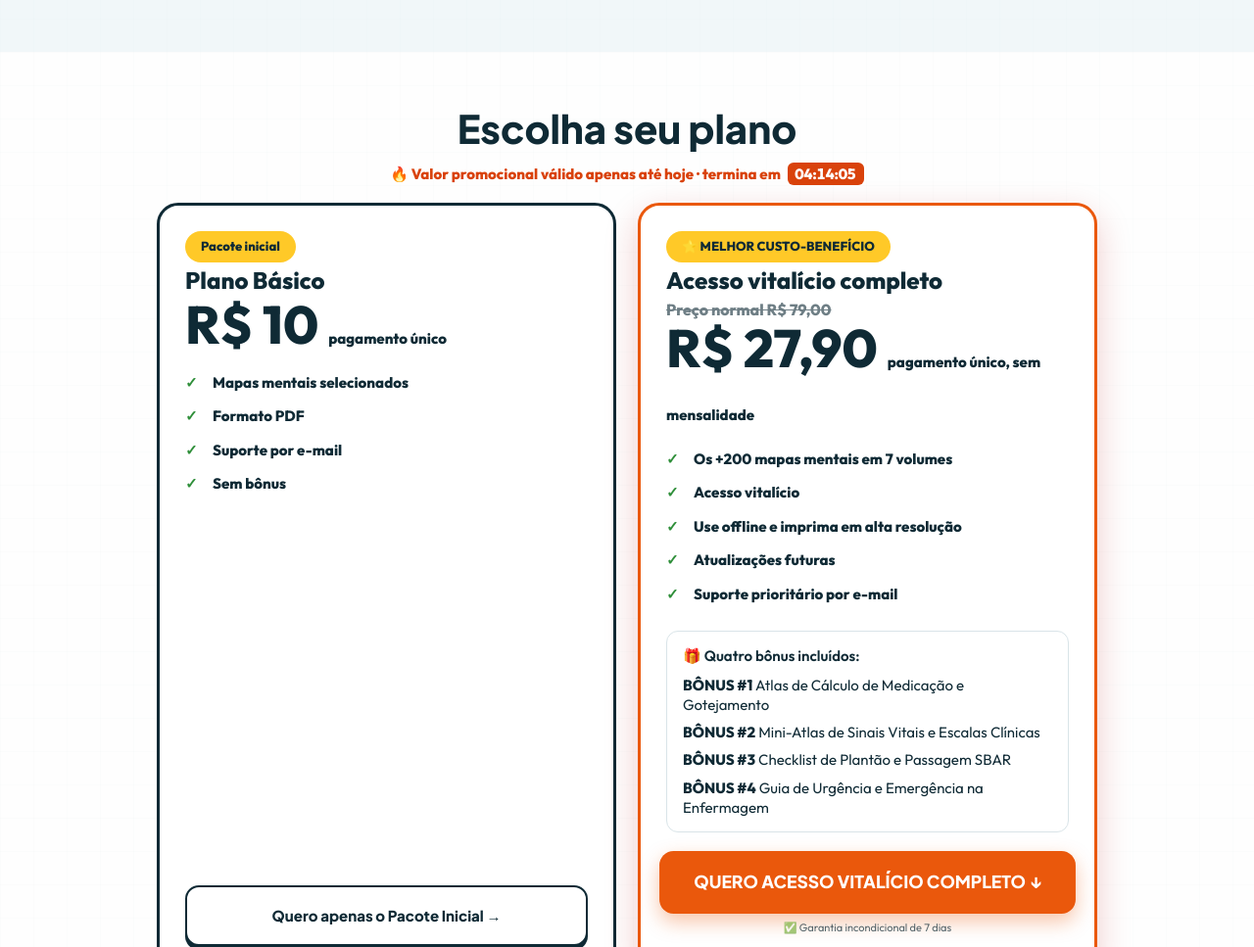
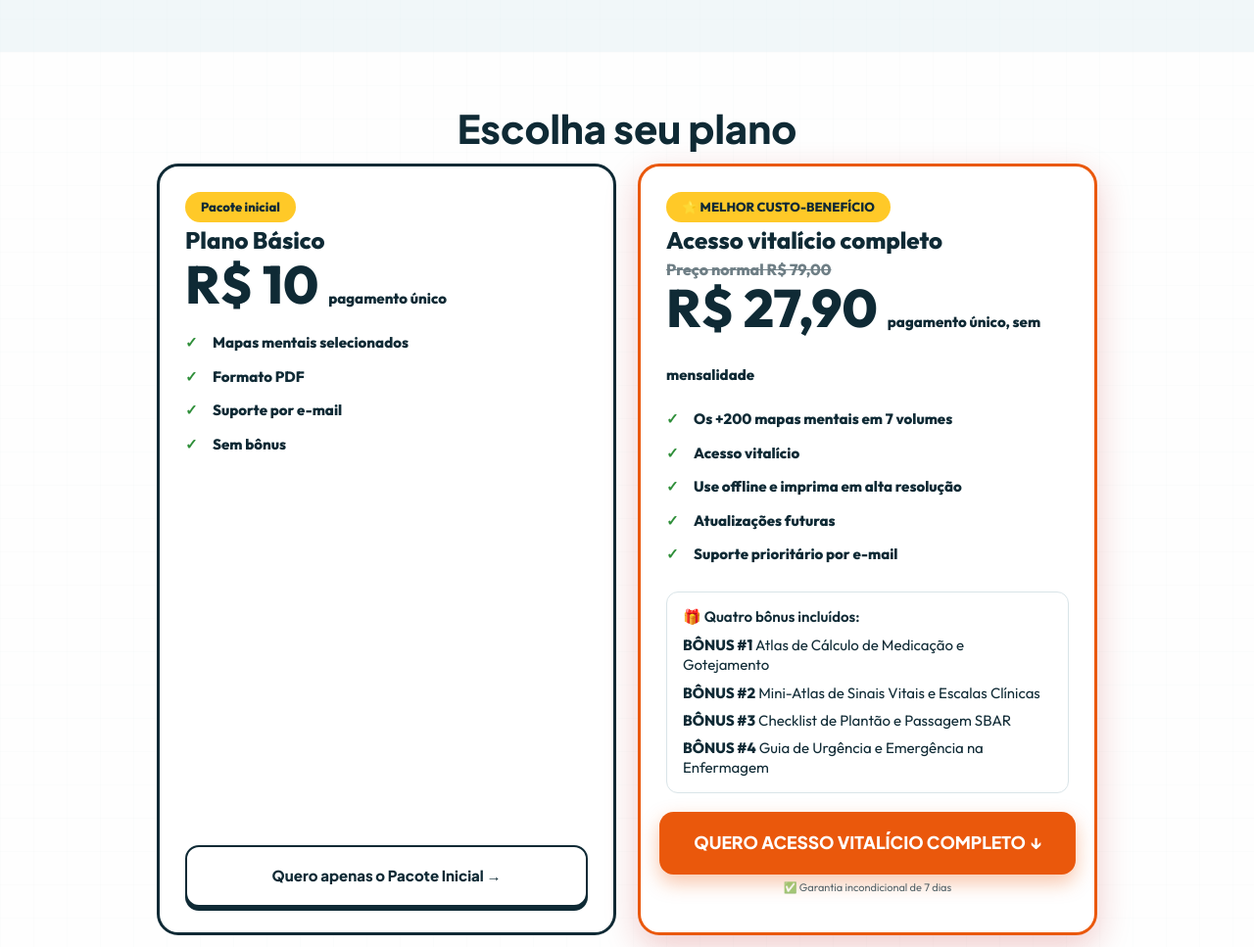
Before and after one commit to vitor128389/atlas-enfermagem, a plain HTML site: page index.html in a window 1280 px wide. Shown: the part 4911-5878 px from the top of the page at 98% size. Drawn offline with Linux system fonts and the light colour scheme.

Commit message:
Remove linha promocional dos planos
Co-Authored-By: Claude Sonnet 5.5 <noreply@anthropic.com>
Claude-Session: https://claude.ai/code/session_01AkeRy3dN6Ci4AW39b57o6U

```diff
--- a/index.html
+++ b/index.html
@@ -7,7 +7,7 @@
 :root{--cream:#fafbfb;--navy:#0f2a35;--teal:#0f4c5c;--red:#ea580c;--yel:#ffc928;--green:#e4f3e1;--blue:#e3eefb;--pink:#fde5ea;--lav:#eee6f8;--orange:#fdebd9}
 *{box-sizing:border-box}body{margin:0;font-family:Outfit,sans-serif;background-color:var(--cream);background-image:linear-gradient(rgba(15,76,92,.06) 1px,transparent 1px),linear-gradient(90deg,rgba(15,76,92,.06) 1px,transparent 1px);background-size:34px 34px;color:var(--navy);line-height:1.5}
 img{max-width:100%;display:block}a{color:inherit}
-.promo{text-align:center;font-weight:800;font-size:15px;color:#d9420b;margin:0 0 18px;white-space:nowrap}.promo b{background:#d9420b;color:#fff;border-radius:6px;padding:2px 8px;margin-left:4px;font-variant-numeric:tabular-nums}@media(max-width:420px){.promo{font-size:12.5px}}.top{position:sticky;top:0;z-index:40;background:#d9420b;color:#fff;text-align:center;padding:10px 8px;font-weight:800;font-size:14px;white-space:nowrap}@media(max-width:420px){.top{font-size:11px}.top b{padding:1px 5px;margin-left:3px}}.top b{background:#fff;color:#d9420b;border-radius:6px;padding:2px 8px;margin-left:6px;font-variant-numeric:tabular-nums}
+.top{position:sticky;top:0;z-index:40;background:#d9420b;color:#fff;text-align:center;padding:10px 8px;font-weight:800;font-size:14px;white-space:nowrap}@media(max-width:420px){.top{font-size:11px}.top b{padding:1px 5px;margin-left:3px}}.top b{background:#fff;color:#d9420b;border-radius:6px;padding:2px 8px;margin-left:6px;font-variant-numeric:tabular-nums}
 .wrap{max-width:1000px;margin:0 auto;padding:0 20px}
 section{padding:56px 0}
 h1,h2{font-family:'Plus Jakarta Sans',Outfit,sans-serif;font-weight:800;line-height:1.1;margin:0 0 14px}
@@ -114,7 +114,7 @@ footer{background:var(--navy);color:#dbe6ef;text-align:center;padding:36px 20px;
 <div class="econ"><small>ECONOMIA TOTAL GARANTIDA</small><div><s>R$ 238,00</s> → <b>GRÁTIS</b></div><small>Leve os 4 guias bônus sem pagar um centavo a mais.</small></div></div></section>
 <!--TESTIMONIALS_SLOT
 <section id="depoimentos"> adicione aqui apenas depoimentos reais de clientes </section>-->
-<section id="pricing"><div class="wrap"><h2>Escolha seu plano</h2><p class="promo">🔥 Valor promocional válido apenas até hoje · termina em <b id="cd2">--:--:--</b></p><div class="plans">
+<section id="pricing"><div class="wrap"><h2>Escolha seu plano</h2><div class="plans">
 <div class="plan"><span class="badge" style="align-self:flex-start">Pacote inicial</span><h3>Plano Básico</h3><div class="price">R$ 10 <small>pagamento único</small></div>
 <ul><li>Mapas mentais selecionados</li><li>Formato PDF</li><li>Suporte por e-mail</li><li>Sem bônus</li></ul>
 <a class="btn alt" href="https://pay.wiapy.com/6b05995bf3f790ea292127e0" data-plan="basico">Quero apenas o Pacote Inicial →</a></div>
@@ -153,6 +153,6 @@ if(!('IntersectionObserver' in window)){els.forEach(function(e){e.classList.add(
 var io=new IntersectionObserver(function(es){es.forEach(function(x){if(x.isIntersecting){x.target.classList.add('in');io.unobserve(x.target)}})},{threshold:.12});
 els.forEach(function(e){io.observe(e)});
 function tick(){var n=new Date(),m=new Date(n);m.setHours(24,0,0,0);var s=Math.floor((m-n)/1000),p=function(v){return String(v).padStart(2,'0')};
-var t=p(Math.floor(s/3600))+':'+p(Math.floor(s%3600/60))+':'+p(s%60);document.getElementById('cd').textContent=t;var c2=document.getElementById('cd2');if(c2)c2.textContent=t}
+document.getElementById('cd').textContent=p(Math.floor(s/3600))+':'+p(Math.floor(s%3600/60))+':'+p(s%60)}
 tick();setInterval(tick,1000)})();
 </script></body></html>
```
